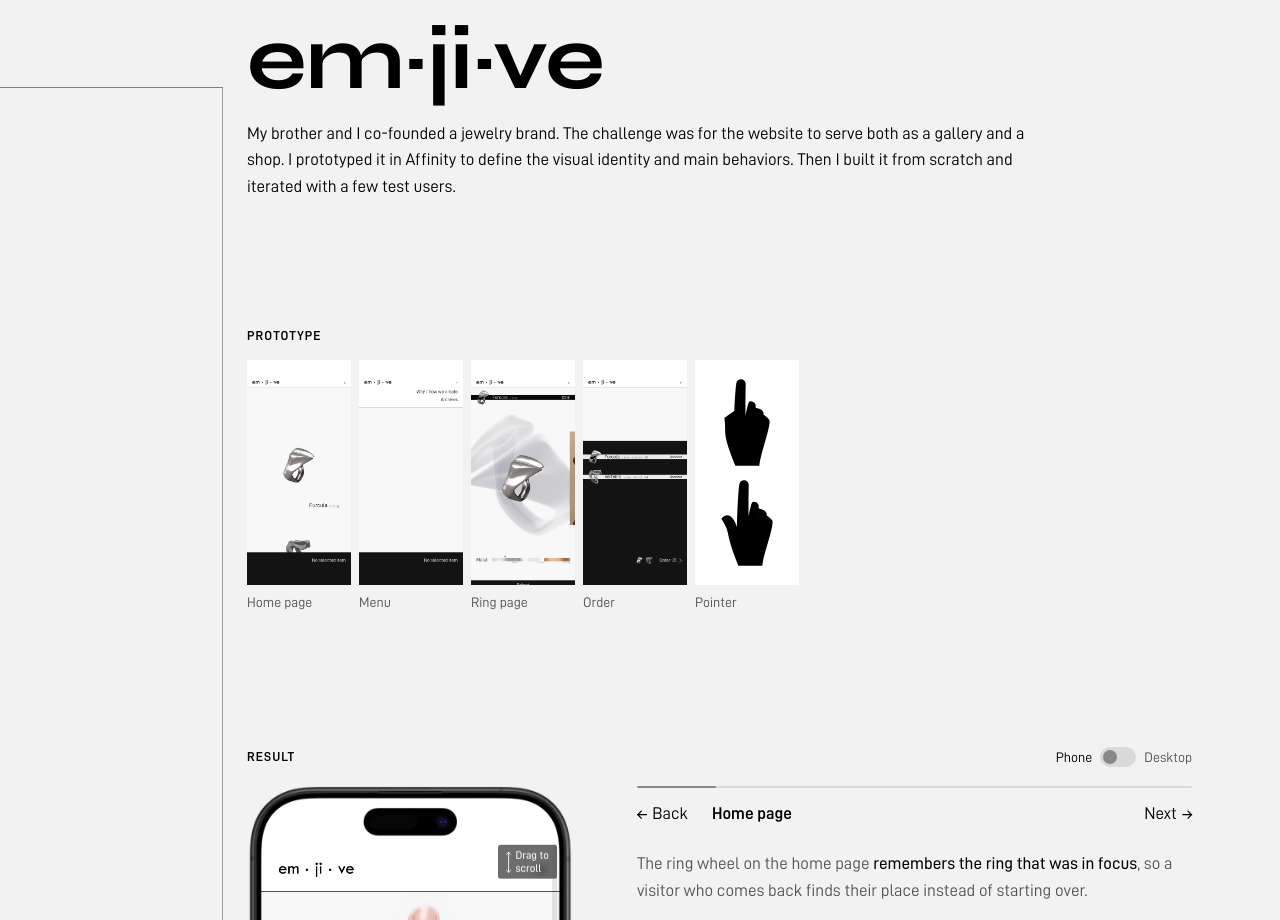
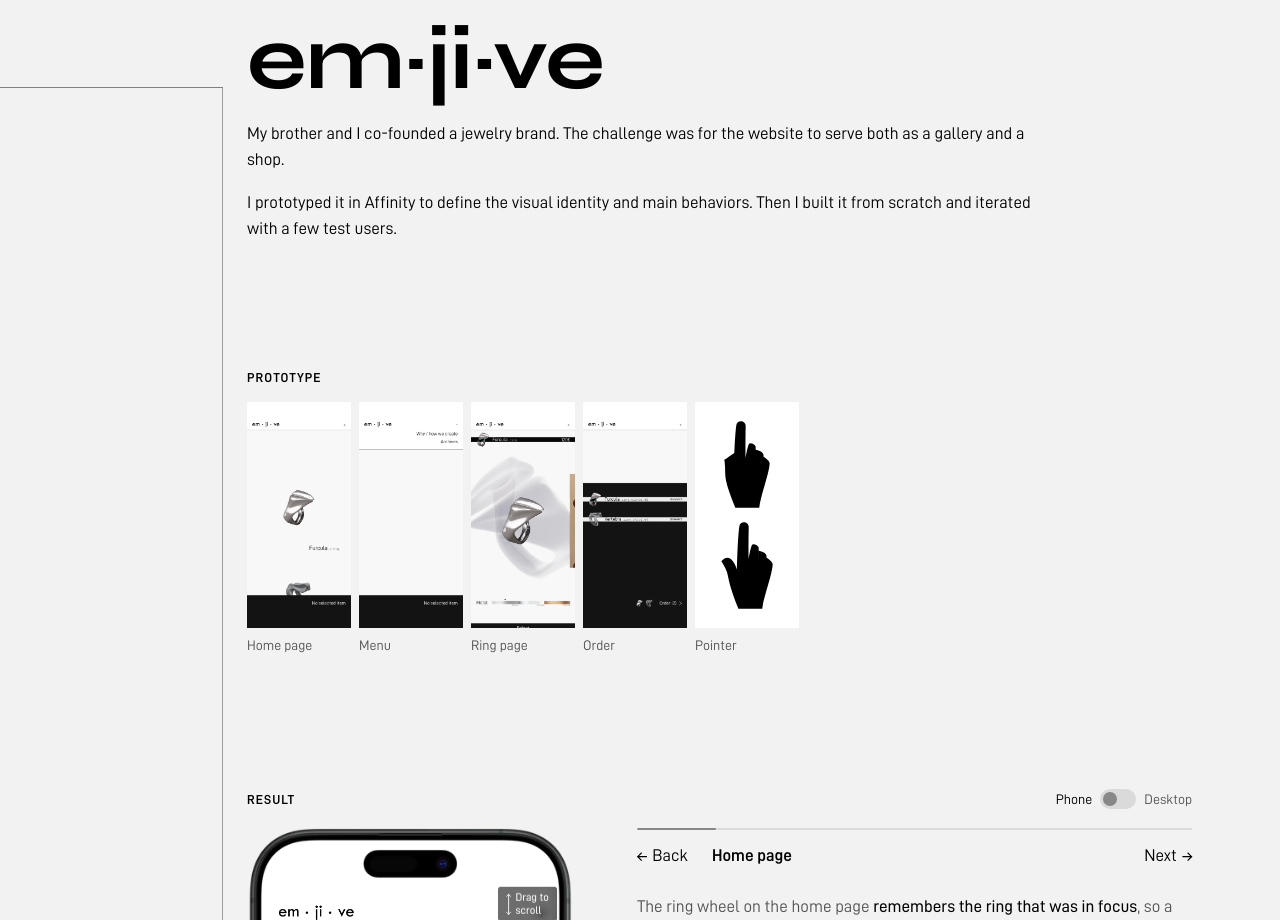
Before and after one commit to mariusvnt/ux-portfolio, a website built with Vite: page index.html in a window 1280 px wide. Shown: the part 880-1800 px from the top of the page. Built offline with nearby package versions, Linux system fonts and the light colour scheme; grey boxes are pictures that could not be loaded.

Commit message:
em.ji.ve description in two paragraphs
Co-Authored-By: Claude Sonnet 5.5 <noreply@anthropic.com>

```diff
--- a/index.html
+++ b/index.html
@@ -112,7 +112,8 @@
           <div class="row">
             <h2 id="emjive-title" class="row__title main-title">em·ji·ve</h2>
             <div class="row__content">
-              <p>My brother and I co-founded a jewelry brand. The challenge was for the website to serve both as a gallery and a shop. I prototyped it in Affinity to define the visual identity and main behaviors. Then I built it from scratch and iterated with a few test users.</p>
+              <p>My brother and I co-founded a jewelry brand. The challenge was for the website to serve both as a gallery and a shop.</p>
+              <p>I prototyped it in Affinity to define the visual identity and main behaviors. Then I built it from scratch and iterated with a few test users.</p>
             </div>
           </div>
         </header>
```
